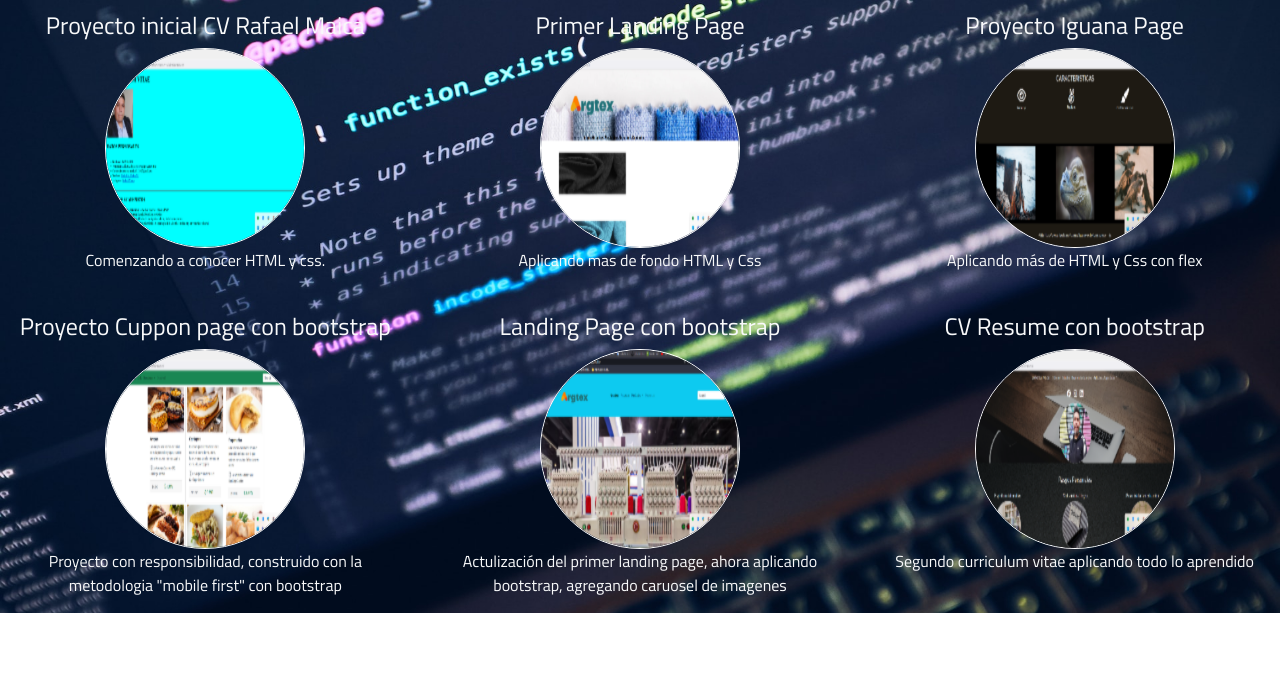
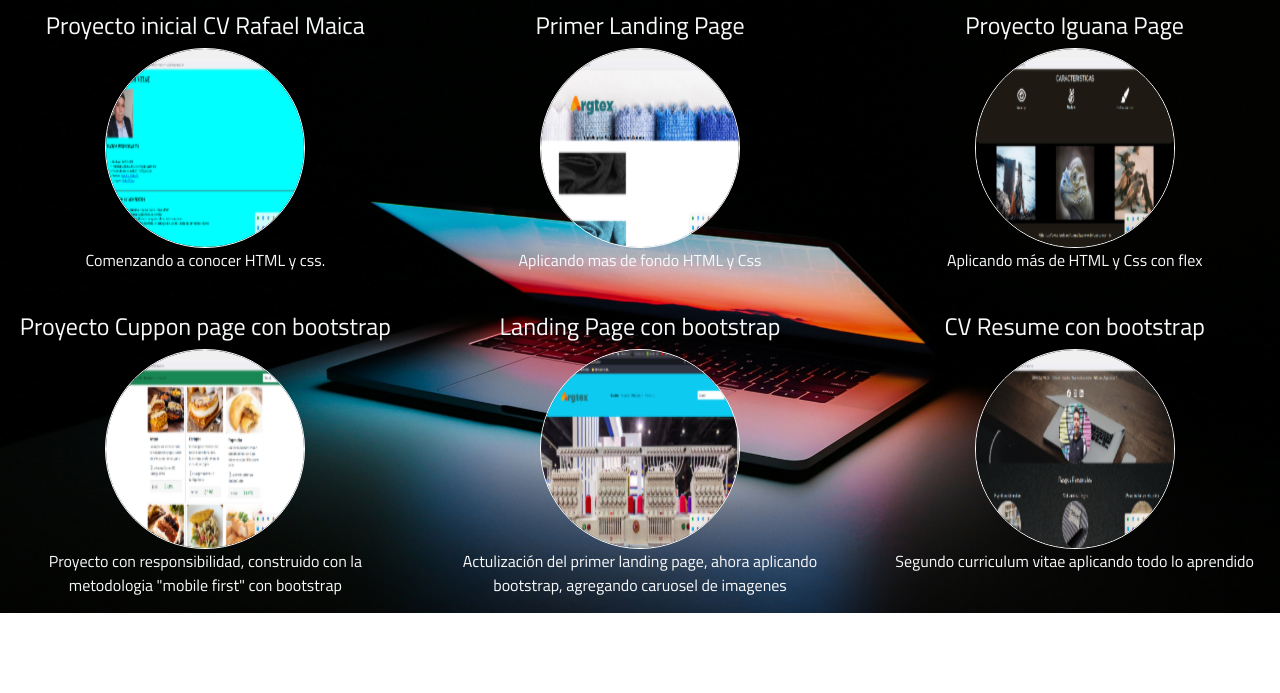
Before and after one commit to valeria-joubara/ralphmaica_vale, a plain HTML site: page portafolio.html in a window 1280 px wide. Shown: the part 107-800 px from the top of the page. Drawn offline with nearby package versions, Linux system fonts and the light colour scheme.

Commit message:
Cambio de img background portafolio

```diff
--- a/assets/css/style.css
+++ b/assets/css/style.css
@@ -33,7 +33,7 @@
 }
 /*portafolio*/
 main{
-background-image: url("./img/background_portafolio.jpg");
+background-image: url("./img/background_portafolio2.jpg");
 background-size: cover;
 }
 .imagenes_portafolio{
```
Also changed, not shown: assets/css/img/background_portafolio2.jpg (added).
